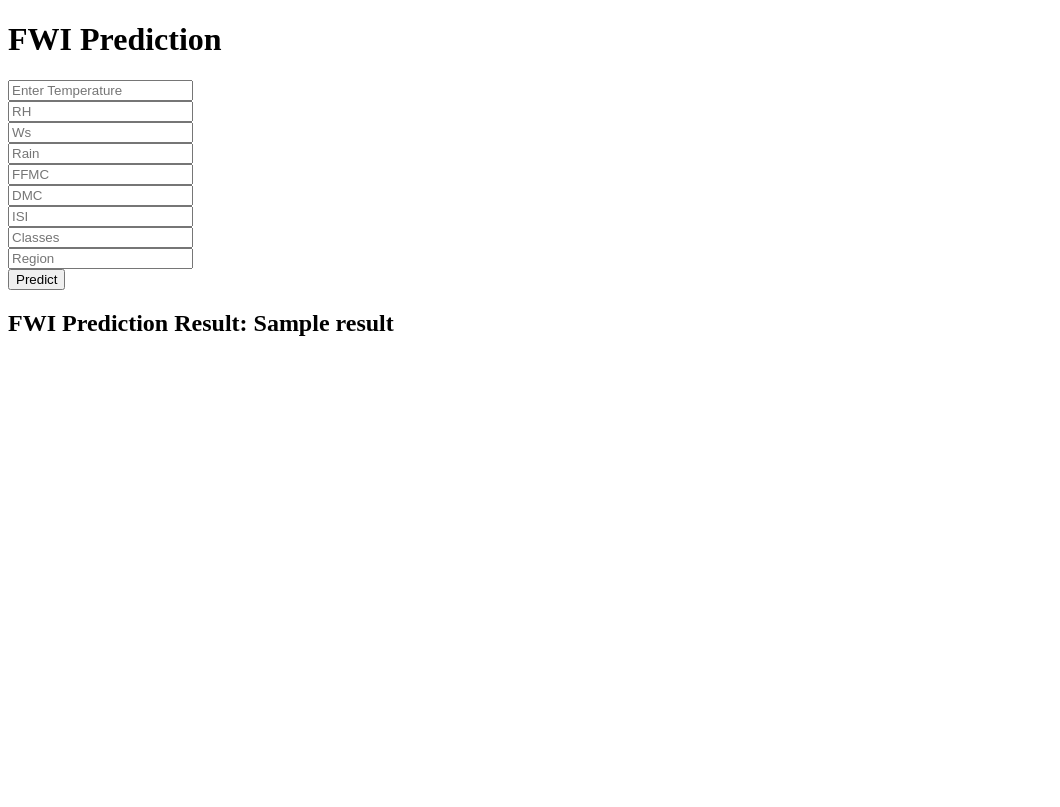
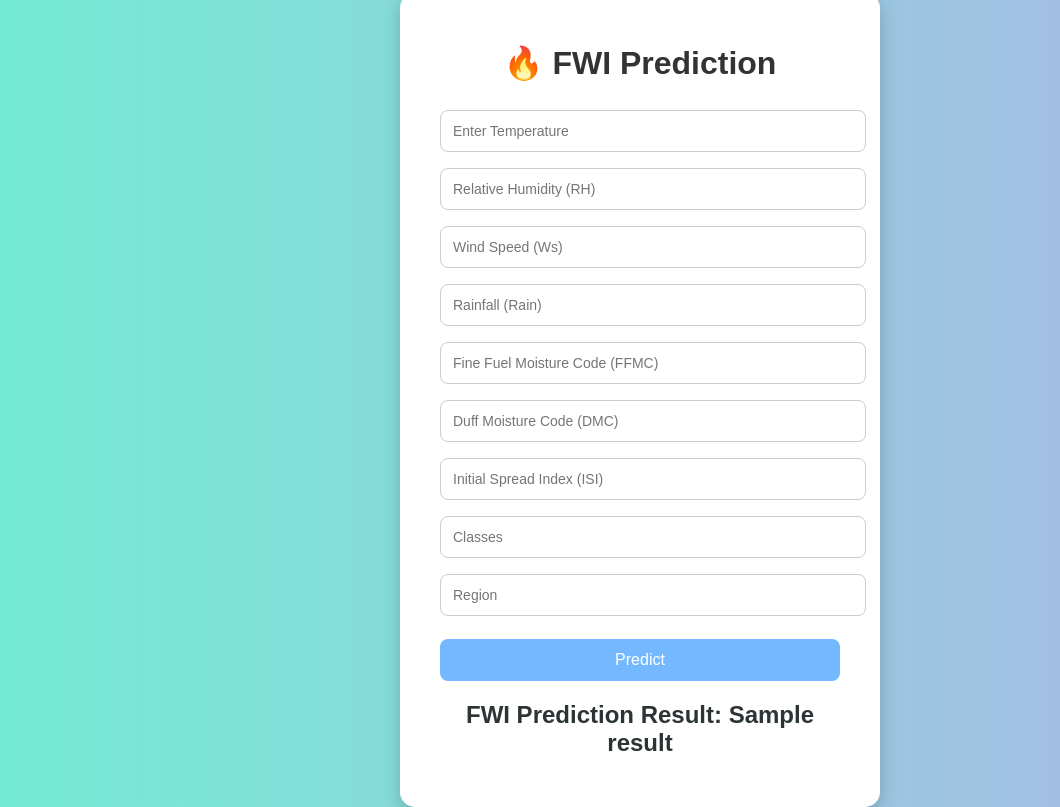
Before and after one commit to Maqsood6002/testforestfires, a Flask app: template templates/home.html in a window 1280 px wide. Shown: the whole page, without its empty margins (0-1060 px from the left). Before the commit the page ends 336 px from the top, so only its background shows below. Run offline with Flask 3, Linux system fonts and the light colour scheme; the template is opened without the code that fills it: most values are stand-ins (such as "Sample title", 1, 10 or a date in 2020); parts of the project's set-up code (start-up, migrations or seed data) failed here and were passed over.

Commit message:
Updated HTML UI with new attractive design

```diff
--- a/templates/home.html
+++ b/templates/home.html
@@ -3,24 +3,88 @@
 <head>
   <meta charset="UTF-8">
   <meta name="viewport" content="width=device-width, initial-scale=1.0">
-    <title>Document</title>
+  <title>FWI Prediction</title>
+  <style>
+    body {
+      font-family: Arial, sans-serif;
+      background: linear-gradient(to right, #74ebd5, #ACB6E5);
+      display: flex;
+      justify-content: center;
+      align-items: center;
+      height: 100vh;
+      margin: 0;
+    }
+
+    .container {
+      background: #fff;
+      padding: 30px 40px;
+      border-radius: 15px;
+      box-shadow: 0 6px 18px rgba(0,0,0,0.2);
+      width: 400px;
+      text-align: center;
+    }
+
+    h1 {
+      margin-bottom: 20px;
+      color: #333;
+    }
+
+    form input {
+      width: 100%;
+      padding: 12px;
+      margin: 8px 0;
+      border: 1px solid #ccc;
+      border-radius: 8px;
+      outline: none;
+      font-size: 14px;
+      transition: 0.3s;
+    }
+
+    form input:focus {
+      border-color: #74b9ff;
+      box-shadow: 0 0 5px rgba(116,185,255,0.8);
+    }
+
+    button {
+      margin-top: 15px;
+      width: 100%;
+      padding: 12px;
+      background: #74b9ff;
+      color: white;
+      border: none;
+      border-radius: 8px;
+      font-size: 16px;
+      cursor: pointer;
+      transition: 0.3s;
+    }
+
+    button:hover {
+      background: #0984e3;
+    }
+
+    h2 {
+      margin-top: 20px;
+      color: #2d3436;
+    }
+  </style>
 </head>
 <body>
-    <div>
-        <h1>FWI Prediction</h1>
+  <div class="container">
+    <h1>🔥 FWI Prediction</h1>
 
     <form action="{{ url_for('predict_data') }}" method="post">
-            <input type="text" name="Temperature" placeholder="Enter Temperature" required><br>
-            <input type="text" name="RH" placeholder="RH" required><br>
-            <input type="text" name="Ws" placeholder="Ws" required><br>
-            <input type="text" name="Rain" placeholder="Rain" required><br>
-            <input type="text" name="FFMC" placeholder="FFMC" required><br>
-            <input type="text" name="DMC" placeholder="DMC" required><br>
-            <input type="text" name="ISI" placeholder="ISI" required><br>
-            <input type="text" name="Classes" placeholder="Classes" required><br>
-            <input type="text" name="Region" placeholder="Region" required><br>
+      <input type="text" name="Temperature" placeholder="Enter Temperature" required>
+      <input type="text" name="RH" placeholder="Relative Humidity (RH)" required>
+      <input type="text" name="Ws" placeholder="Wind Speed (Ws)" required>
+      <input type="text" name="Rain" placeholder="Rainfall (Rain)" required>
+      <input type="text" name="FFMC" placeholder="Fine Fuel Moisture Code (FFMC)" required>
+      <input type="text" name="DMC" placeholder="Duff Moisture Code (DMC)" required>
+      <input type="text" name="ISI" placeholder="Initial Spread Index (ISI)" required>
+      <input type="text" name="Classes" placeholder="Classes" required>
+      <input type="text" name="Region" placeholder="Region" required>
       <button type="submit">Predict</button>
     </form>
+
     <h2>FWI Prediction Result: {{ result }}</h2>
   </div>
 </body>
```
Also changed, not shown: templates/index.html (+75 -1 lines). Lines whose indentation alone changed are shown as unchanged.
